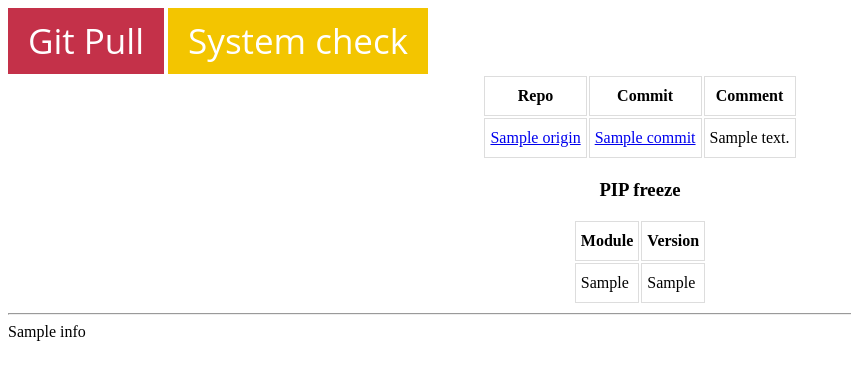
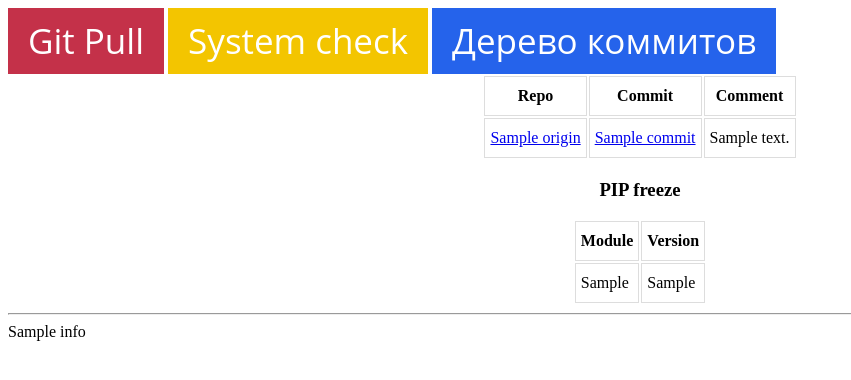
Before and after one commit to hlopikit/integration_utils, a Django app: template its_utils/app_gitpull/templates/app_gitpull/gitpull.html in a window 1280 px wide. Shown: the top 380 px of the page, without its empty margins (0-851 px from the left). Run offline with Django 3.2, Linux system fonts and the light colour scheme; the template is opened without the code that fills it: most values are stand-ins (such as "Sample title", 1, 10 or a date in 2020); parts of the project's set-up code (start-up, migrations or seed data) failed here and were passed over.

Commit message:
sence.py

```diff
--- a/its_utils/app_gitpull/templates/app_gitpull/gitpull.html
+++ b/its_utils/app_gitpull/templates/app_gitpull/gitpull.html
@@ -41,6 +41,18 @@
         background-color: #d3ab00;
     }
 
+    input[type="submit"].commit-tree-btn {
+        background-color: #2563EB;
+    }
+
+    input[type="submit"].commit-tree-btn:hover {
+        background-color: #1D4ED8;
+    }
+
+    input[type="submit"].commit-tree-btn:active {
+        background-color: #1E40AF;
+    }
+
     h3 {
         text-align: center;
     }
@@ -63,6 +75,10 @@
 
 <form method="get" action="{% url 'make_system_checks' %}">
     <input type="submit" class="system-check-btn" value="System check">
+</form>
+
+<form method="get" action="{% url 'app_git_commit_tree' %}">
+    <input type="submit" class="commit-tree-btn" value="Дерево коммитов">
 </form>
 
 </div>
```
Also changed, not shown: its_utils/app_gitpull/README.md.
